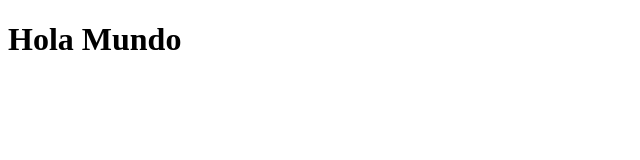
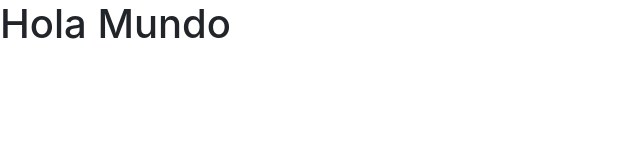
Before and after one commit to RGabrielR/Viaje-en-el-Tiempo, a plain HTML site: page viaje.html in a window 1280 px wide. Shown: the whole page, without its empty margins (0-640 px from the left). Drawn offline with nearby package versions, Linux system fonts and the light colour scheme.

Commit message:
agregue bootstrap

```diff
--- a/viaje.html
+++ b/viaje.html
@@ -3,6 +3,8 @@
 <head>
   <meta charset="UTF-8">
   <meta name="viewport" content="width=device-width, initial-scale=1.0">
+  <link rel="stylesheet" href="estilos.css">
+  <link rel="stylesheet" href="https://stackpath.bootstrapcdn.com/bootstrap/4.4.1/css/bootstrap.min.css" integrity="sha384-Vkoo8x4CGsO3+Hhxv8T/Q5PaXtkKtu6ug5TOeNV6gBiFeWPGFN9MuhOf23Q9Ifjh" crossorigin="anonymous">
   <title>Document</title>
 </head>
 <body>
```
